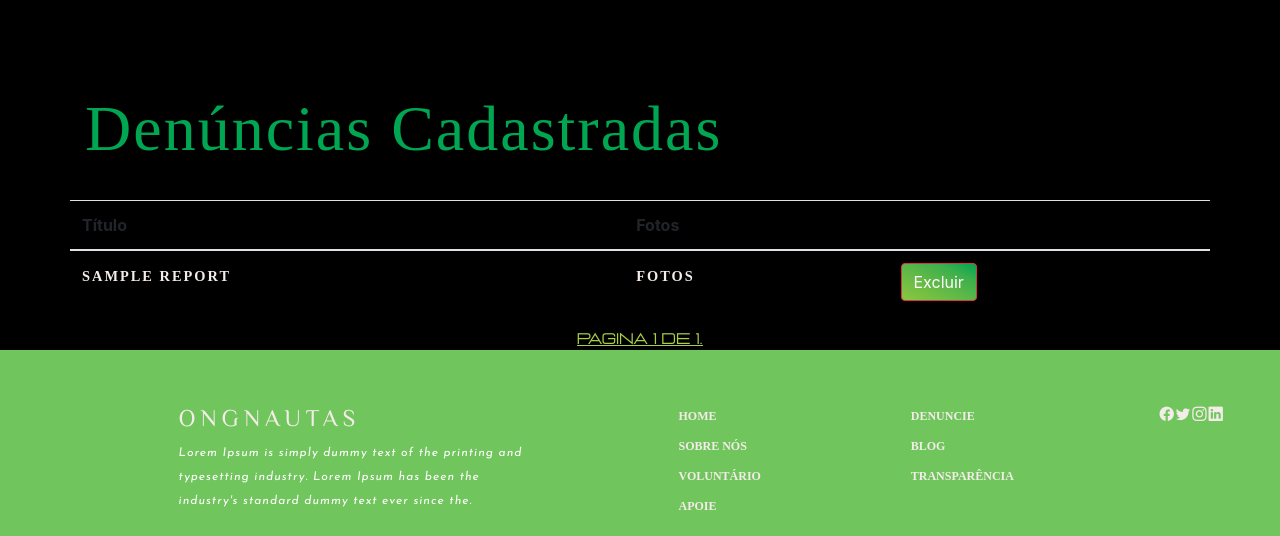
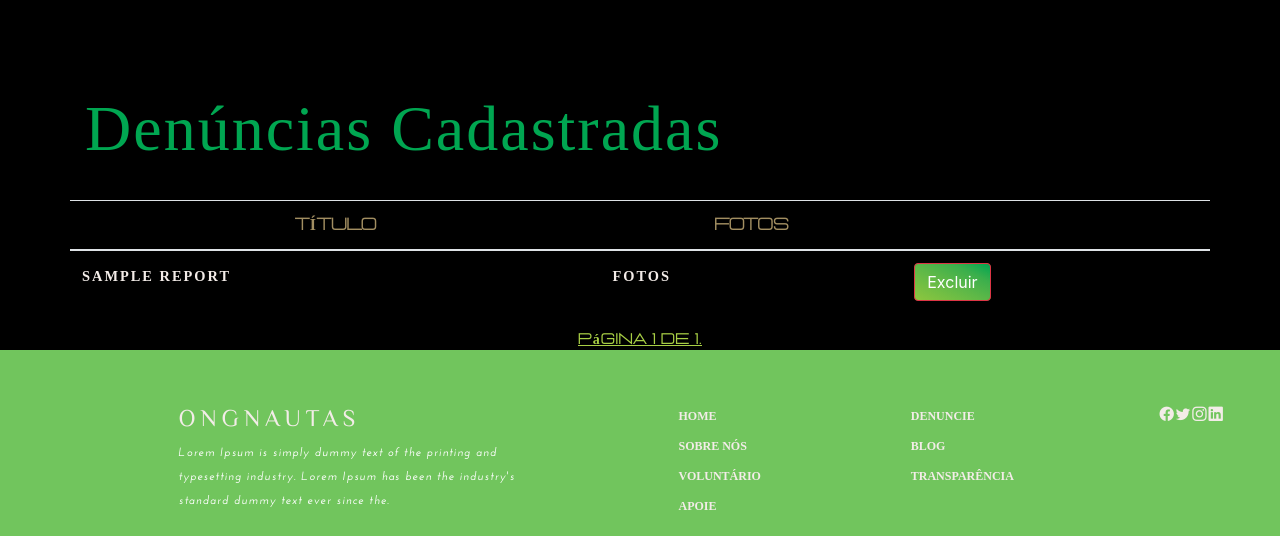
Before and after one commit to Gabriel-Maires/ONGNautas, a Django app: page /reports/denouncement in a window 1280 px wide. Shown: the part 1700-2236 px from the top of the page. Run offline with Django 4.2, Linux system fonts and the light colour scheme; tables that the repository leaves empty hold one stand-in row (values such as "Sample post"); grey boxes marked "Sample" are stand-in pictures; some libraries are stand-ins or nearby versions; some web fonts are replaced.

Commit message:
baixando fontes

```diff
--- a/apps/reports/templates/partials/table_denouncement.html
+++ b/apps/reports/templates/partials/table_denouncement.html
@@ -7,7 +7,7 @@
     </div>
     <table class="table container">
         <thead>
-            <trclass="card-title text-center mb-4">
+            <tr class="card-title text-center mb-4">
                 <th>Título</th>
                 <th>Fotos</th>
                 <th></th>
@@ -105,7 +105,7 @@
             {% endif %}
 
             <span class="current">
-                Pagina {{ page.number }} de {{ page.paginator.num_pages }}.
+                Página {{ page.number }} de {{ page.paginator.num_pages }}.
             </span>
 
             {% if page.has_next %}
--- a/templates/static/ong/css/home.css
+++ b/templates/static/ong/css/home.css
@@ -10,7 +10,7 @@
 
 @font-face {
   font-family: "Aileron";
-  src: url("/static/fonts/aileron/aileron.ttf") format("truetype");
+  src: url("/static/fonts/aileron/aileron.otf") format("truetype");
   /* Outras propriedades da fonte, (font-weight, font-style, etc.) */
 }
 @font-face {
@@ -112,6 +112,7 @@ img {
   color: var(--input-login-bg);
   text-align: center;
   font-family: "Lastica";
+  text-transform: uppercase;
 }
 
 .btn-actions {
```
Also changed, not shown: templates/static/fonts/Josefin_Sans/JosefinSans-SemiBoldItalic.ttf (added).
